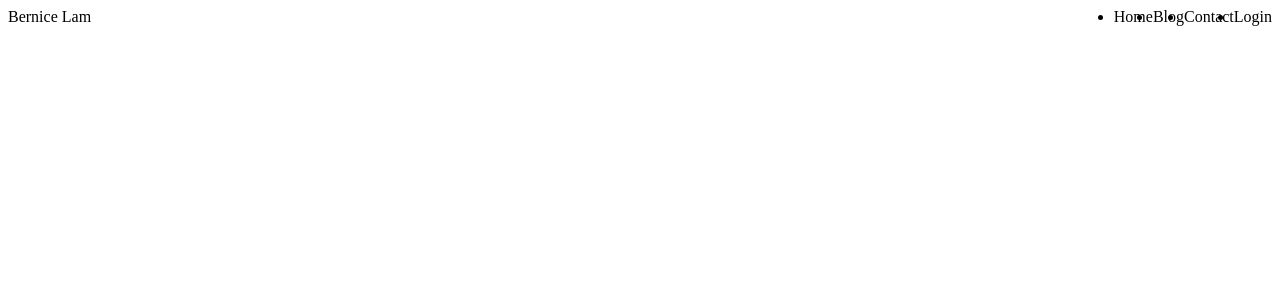
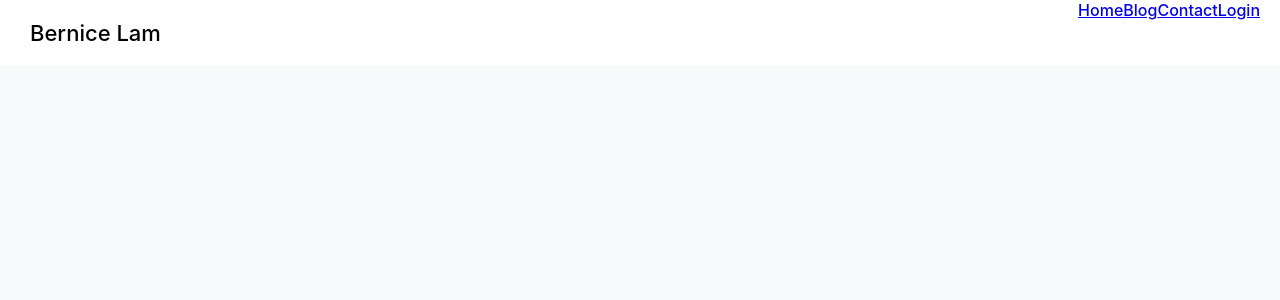
Before and after one commit to kennykngo/bernice-blogs, a React (Create React App) app: page /login in a window 1280 px wide. Shown: the top 300 px of the page. Built offline with nearby package versions, Linux system fonts and the light colour scheme.

Commit message:
added BrowserRouter, Switch, Route, and Redirect on App.js and added Link to Navigation.js

```diff
--- a/package.json
+++ b/package.json
@@ -9,6 +9,8 @@
     "node-sass": "^4.14.1",
     "react": "^16.13.1",
     "react-dom": "^16.13.1",
+    "react-router": "^5.2.0",
+    "react-router-dom": "^5.2.0",
     "react-scripts": "3.4.3",
     "sass-loader": "^10.0.2"
   },
--- a/src/App.js
+++ b/src/App.js
@@ -3,12 +3,20 @@ import React from "react";
 import Navigation from "./components/Navigation";
 
 import "./assets/scss/base.scss";
+import {
+  BrowserRouter as Router,
+  Switch,
+  Route,
+  Redirect,
+} from "react-router-dom";
 
 function App() {
   return (
-    <div className="App">
-      <Navigation />
-    </div>
+    <Router>
+      <div className="App">
+        <Navigation />
+      </div>
+    </Router>
   );
 }
 
--- a/src/assets/scss/_navigation.scss
+++ b/src/assets/scss/_navigation.scss
@@ -6,11 +6,21 @@
   justify-content: space-between;
   color: $text-color;
 
+  span {
+    font-size: 22px;
+    font-weight: 500;
+    display: flex;
+    align-items: center;
+    margin-left: 30px;
+  }
+
   ul {
     height: 100%;
     margin-block-start: 0;
     margin-block-end: 0;
     padding-inline-start: 0;
     display: flex;
+    list-style-type: none;
+    margin-right: 20px;
   }
 }
--- a/src/assets/scss/base.scss
+++ b/src/assets/scss/base.scss
@@ -1,4 +1,11 @@
 // reordering the scss with var on top and nav on bottom fixes issue
 @import "./variables";
+@import "./_navigation";
 
-@import "./_navigation";
+body {
+  font-family: -apple-system, BlinkMacSystemFont, "Segoe UI", Roboto, Oxygen,
+    Ubuntu, Cantarell, "Open Sans", "Helvetica Neue", sans-serif;
+  font-weight: 500;
+  margin: 0;
+  background-color: #f8f9fa;
+}
--- a/src/components/Navigation.js
+++ b/src/components/Navigation.js
@@ -1,4 +1,5 @@
 import React from "react";
+import { Link } from "react-router-dom";
 
 const navLinks = [
   {
@@ -27,7 +28,9 @@ export default function Navigation() {
         {/* callback function that happens each time of iteration */}
         {/* returning a mapped element requires a key-value */}
         {navLinks.map((link, index) => (
-          <li key={index}>{link.title}</li>
+          <li key={index}>
+            <Link to={link.path}>{link.title}</Link>
+          </li>
         ))}
       </ul>
     </nav>
```
Also changed, not shown: 1 other file (tests, documents, lock files or other folders).
